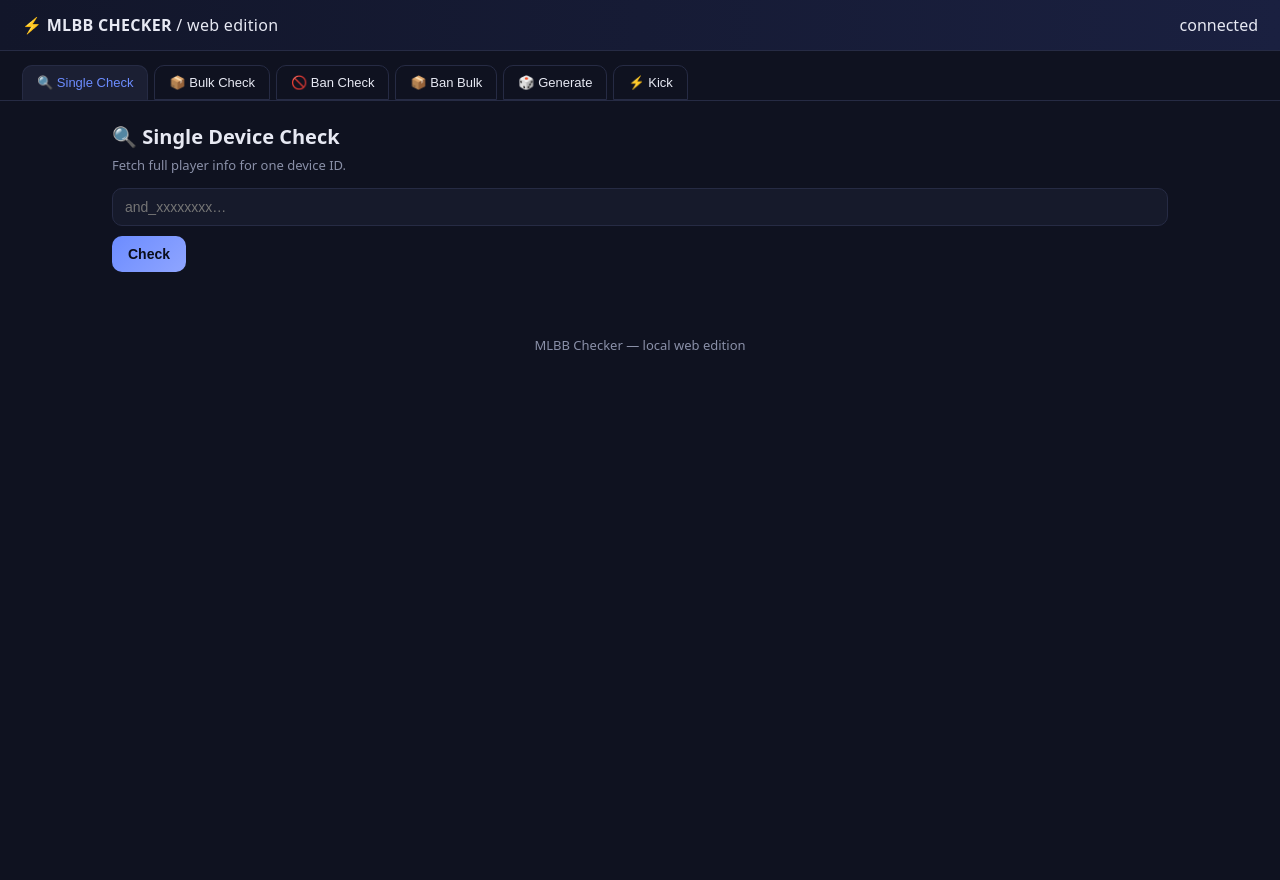
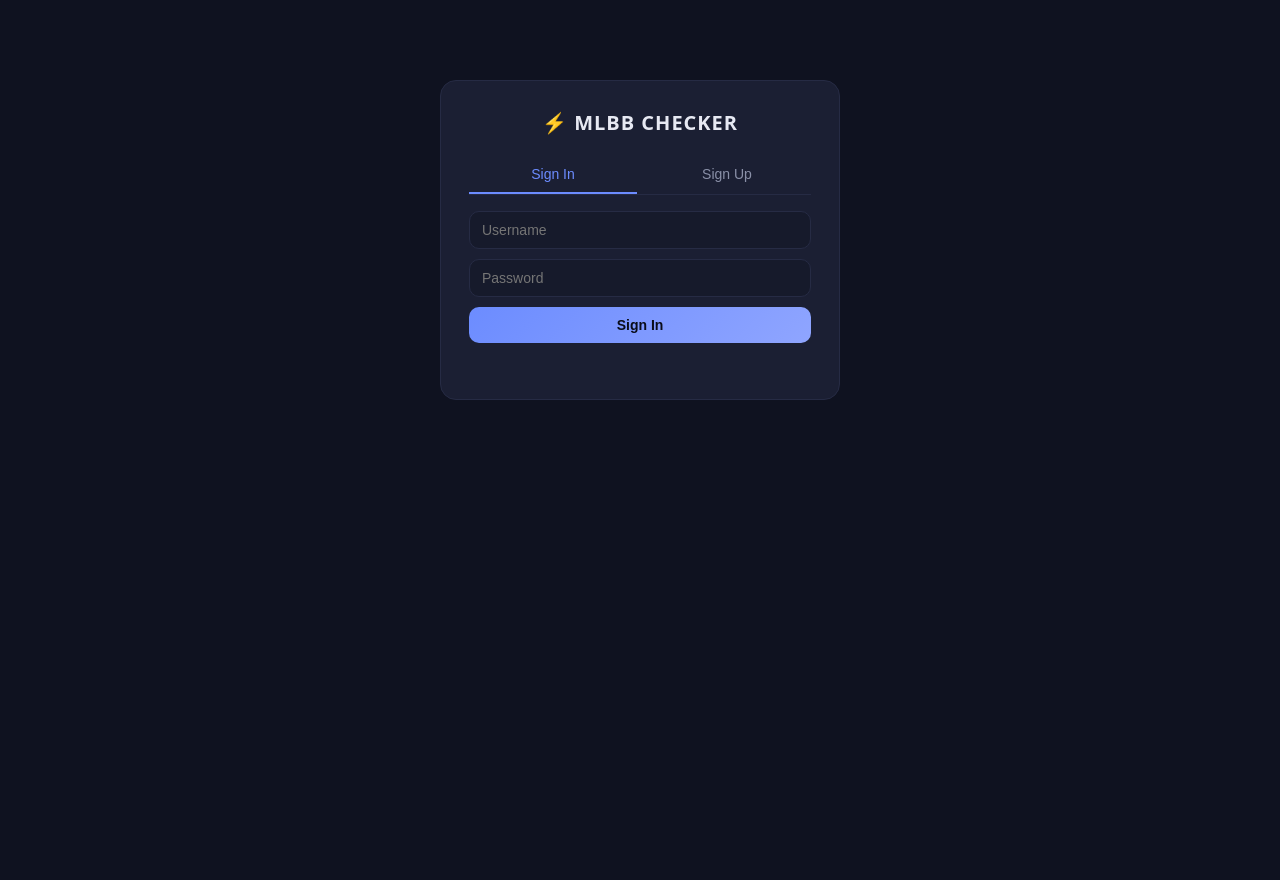
Before and after one commit to adrianursal50-tech/UNIQUE-BOT-CHECKER-DEV-ID-, a Flask app: page / in a window 1280 px wide. Before the commit the page ends 350 px from the top, so only its background shows below. Run offline with Flask 3, Linux system fonts and the light colour scheme.

Commit message:
Update index.html

```diff
--- a/templates/index.html
+++ b/templates/index.html
@@ -1,69 +1,101 @@
 <!DOCTYPE html>
 <html lang="en">
 <head>
-<meta charset="UTF-8" />
+<meta charset="UTF-8"/>
 <meta name="viewport" content="width=device-width, initial-scale=1.0"/>
-<title>MLBB Checker — Web</title>
-<link rel="stylesheet" href="/static/style.css" />
+<title>MLBB Checker</title>
+<link rel="stylesheet" href="/static/style.css"/>
 </head>
 <body>
+
+<!-- ══════════════ AUTH VIEW ══════════════ -->
+<div id="view-auth" class="view">
+  <div class="auth-card">
+    <div class="brand-line">⚡ <b>MLBB CHECKER</b></div>
+    <div class="auth-tabs">
+      <button class="auth-tab active" data-auth="login">Sign In</button>
+      <button class="auth-tab" data-auth="signup">Sign Up</button>
+    </div>
+
+    <!-- login -->
+    <form id="form-login" class="auth-form active">
+      <input class="input" name="username" placeholder="Username" autocomplete="username" required/>
+      <input class="input" name="password" type="password" placeholder="Password" autocomplete="current-password" required/>
+      <button class="btn primary" type="submit">Sign In</button>
+      <div class="auth-err" data-err></div>
+    </form>
+
+    <!-- signup -->
+    <form id="form-signup" class="auth-form">
+      <input class="input" name="username" placeholder="Username (3–20 alnum)" required/>
+      <input class="input" name="password" type="password" placeholder="Password (min 6)" required/>
+      <div class="captcha-row">
+        <span class="captcha-q" id="captcha-q">loading…</span>
+        <input class="input small" name="captcha" placeholder="answer" required/>
+        <button class="btn ghost small" type="button" id="captcha-reload">↻</button>
+      </div>
+      <button class="btn primary" type="submit">Create Account (50 free credits)</button>
+      <div class="auth-err" data-err></div>
+    </form>
+  </div>
+</div>
+
+<!-- ══════════════ MAIN APP ══════════════ -->
+<div id="view-app" class="view hidden">
   <header class="topbar">
-  <div class="brand">⚡ <b>MLBB CHECKER</b> <span class="brand-sub">/ web edition</span></div>
-  <div class="brand-info">
-    <span id="health-dot" class="dot"></span>
-    <span id="health-text">connected</span>
+    <div class="brand">⚡ <b>MLBB CHECKER</b></div>
+    <div class="userbar">
+      <span class="credits">💳 <b id="my-credits">0</b> credits</span>
+      <span class="uname">👤 <b id="my-name">—</b></span>
+      <button class="btn small ghost hidden" id="admin-btn">🛠 Admin</button>
+      <button class="btn small ghost" id="logout-btn">Logout</button>
     </div>
   </header>
 
   <nav class="tabs">
-  <button class="tab active" data-tab="single">🔍 Single Check</button>
-  <button class="tab" data-tab="bulk">📦 Bulk Check</button>
-  <button class="tab" data-tab="ban">🚫 Ban Check</button>
+    <button class="tab active" data-tab="single">🔍 Single</button>
+    <button class="tab" data-tab="bulk">📦 Bulk</button>
+    <button class="tab" data-tab="ban">🚫 Ban</button>
     <button class="tab" data-tab="banbulk">📦 Ban Bulk</button>
     <button class="tab" data-tab="generate">🎲 Generate</button>
     <button class="tab" data-tab="kick">⚡ Kick</button>
+    <button class="tab" data-tab="jobs">📋 My Jobs</button>
   </nav>
 
   <main>
-
-  <!-- ═════════════════ SINGLE ═════════════════ -->
+    <!-- SINGLE -->
     <section class="panel active" id="panel-single">
-    <h2>🔍 Single Device Check</h2>
-    <p class="muted">Fetch full player info for one device ID.</p>
-
+      <h2>🔍 Single Check</h2>
+      <p class="muted">Full player info for one device ID (1 credit).</p>
       <div class="row">
-      <input id="single-input" class="input" placeholder="and_xxxxxxxx…" />
+        <input id="single-input" class="input" placeholder="and_xxxxxxxx…"/>
         <button id="single-btn" class="btn primary">Check</button>
       </div>
-
       <div id="single-output" class="result"></div>
     </section>
 
-  <!-- ═════════════════ BULK ═════════════════ -->
+    <!-- BULK -->
     <section class="panel" id="panel-bulk">
-    <h2>📦 Bulk Device Check</h2>
-    <p class="muted">Paste one device ID per line. 30 threads by default.</p>
-
+      <h2>📦 Bulk Check</h2>
+      <p class="muted">One device ID per line. 1 credit per ID.</p>
       <div class="row">
         <label class="lbl">Threads</label>
-      <input id="bulk-threads" class="input small" type="number" value="30" min="1" max="60"/>
+        <input id="bulk-threads" class="input small" type="number" value="40" min="1" max="60"/>
+        <span class="muted" id="bulk-cost-hint"></span>
       </div>
-
       <textarea id="bulk-input" class="textarea" placeholder="and_xxx&#10;and_yyy&#10;..."></textarea>
-
       <div class="row">
         <button id="bulk-start" class="btn primary">Start Bulk</button>
         <button id="bulk-stop" class="btn danger" disabled>Stop</button>
-      <button id="bulk-dl" class="btn ghost" disabled>Download Results</button>
+        <button id="bulk-dl" class="btn ghost" disabled>Download</button>
       </div>
-
       <div id="bulk-progress" class="progress-wrap hidden">
         <div class="progress-bar"><div id="bulk-bar" class="progress-fill"></div></div>
         <div class="stats-grid">
           <div class="stat"><span class="k">Total</span><span id="st-total" class="v">0</span></div>
           <div class="stat"><span class="k">Checked</span><span id="st-checked" class="v">0</span></div>
-        <div class="stat ok"><span class="k">✅ Registered</span><span id="st-reg" class="v">0</span></div>
-        <div class="stat warn"><span class="k">⚠️ Unregistered</span><span id="st-unreg" class="v">0</span></div>
+          <div class="stat ok"><span class="k">✅ Reg</span><span id="st-reg" class="v">0</span></div>
+          <div class="stat warn"><span class="k">⚠️ Unreg</span><span id="st-unreg" class="v">0</span></div>
           <div class="stat err"><span class="k">❌ Invalid</span><span id="st-inv" class="v">0</span></div>
           <div class="stat"><span class="k">📦 Valid</span><span id="st-valid" class="v">0</span></div>
         </div>
@@ -71,37 +103,31 @@
       </div>
     </section>
 
-  <!-- ═════════════════ BAN SINGLE ═════════════════ -->
+    <!-- BAN -->
     <section class="panel" id="panel-ban">
       <h2>🚫 Ban Check (single)</h2>
-    <p class="muted">Uses accurate PID 20001 method. Can take 20–25 s.</p>
-
+      <p class="muted">Accurate PID 20001 method. 1 credit. Takes 10–25 s.</p>
       <div class="row">
-      <input id="ban-input" class="input" placeholder="and_xxxxxxxx…" />
+        <input id="ban-input" class="input" placeholder="and_xxxxxxxx…"/>
         <button id="ban-btn" class="btn primary">Check Ban</button>
       </div>
-
       <div id="ban-output" class="result"></div>
     </section>
 
-  <!-- ═════════════════ BAN BULK ═════════════════ -->
+    <!-- BAN BULK -->
     <section class="panel" id="panel-banbulk">
       <h2>📦 Ban Bulk</h2>
-    <p class="muted">Scan many device IDs for ban status.</p>
-
+      <p class="muted">Scan many IDs for ban status. 1 credit per ID.</p>
       <div class="row">
         <label class="lbl">Threads</label>
         <input id="banbulk-threads" class="input small" type="number" value="20" min="1" max="60"/>
       </div>
-
       <textarea id="banbulk-input" class="textarea" placeholder="and_xxx&#10;and_yyy&#10;..."></textarea>
-
       <div class="row">
         <button id="banbulk-start" class="btn primary">Start Ban Scan</button>
         <button id="banbulk-stop" class="btn danger" disabled>Stop</button>
-      <button id="banbulk-dl" class="btn ghost" disabled>Download Results</button>
+        <button id="banbulk-dl" class="btn ghost" disabled>Download</button>
       </div>
-
       <div id="banbulk-progress" class="progress-wrap hidden">
         <div class="progress-bar"><div id="banbulk-bar" class="progress-fill"></div></div>
         <div class="stats-grid">
@@ -109,47 +135,83 @@
           <div class="stat"><span class="k">Checked</span><span id="bst-checked" class="v">0</span></div>
           <div class="stat err"><span class="k">🚫 Banned</span><span id="bst-banned" class="v">0</span></div>
           <div class="stat ok"><span class="k">✅ Clean</span><span id="bst-clean" class="v">0</span></div>
-        <div class="stat warn"><span class="k">⚠️ Unknown/Unreg</span><span id="bst-unreg" class="v">0</span></div>
+          <div class="stat warn"><span class="k">⚠️ Unk</span><span id="bst-unreg" class="v">0</span></div>
           <div class="stat err"><span class="k">❌ Invalid</span><span id="bst-inv" class="v">0</span></div>
         </div>
         <div id="banbulk-latest" class="latest"></div>
       </div>
     </section>
 
-  <!-- ═════════════════ GENERATE ═════════════════ -->
+    <!-- GENERATE -->
     <section class="panel" id="panel-generate">
       <h2>🎲 Generate Device IDs</h2>
-    <p class="muted">Create random Android device IDs (Luhn-valid IMEI).</p>
-
+      <p class="muted">Free — no credits used.</p>
       <div class="row">
         <label class="lbl">Count</label>
         <input id="gen-count" class="input small" type="number" value="10" min="1" max="10000"/>
         <button id="gen-btn" class="btn primary">Generate</button>
         <button id="gen-copy" class="btn ghost" disabled>Copy All</button>
       </div>
-
       <pre id="gen-output" class="mono-box"></pre>
     </section>
 
-  <!-- ═════════════════ KICK ═════════════════ -->
+    <!-- KICK -->
     <section class="panel" id="panel-kick">
       <h2>⚡ Bruteforce Kicker</h2>
-    <p class="muted">Fetches target session, then repeatedly kicks (3 s delay).</p>
-
+      <p class="muted">5 credits. Kicks the target session for ~1 minute (3 s delay).</p>
       <div class="row">
-      <input id="kick-input" class="input" placeholder="and_xxxxxxxx…" />
+        <input id="kick-input" class="input" placeholder="and_xxxxxxxx…"/>
         <button id="kick-start" class="btn primary">Start Kick</button>
-      <button id="kick-stop" class="btn danger" disabled>Stop</button>
       </div>
-
       <div id="kick-panel" class="result hidden"></div>
     </section>
 
+    <!-- JOBS -->
+    <section class="panel" id="panel-jobs">
+      <h2>📋 My Jobs</h2>
+      <p class="muted">Recent bulk scans — click to resume monitoring or download.</p>
+      <div id="jobs-list" class="jobs"></div>
+      <div class="row">
+        <button id="jobs-refresh" class="btn ghost">↻ Refresh</button>
+      </div>
+    </section>
   </main>
+</div>
 
-<footer>
-  <span class="muted">MLBB Checker — local web edition</span>
-</footer>
+<!-- ══════════════ ADMIN VIEW ══════════════ -->
+<div id="view-admin" class="view hidden">
+  <header class="topbar">
+    <div class="brand">🛠 <b>ADMIN PANEL</b></div>
+    <div class="userbar">
+      <button class="btn small ghost" id="admin-back">← Back</button>
+    </div>
+  </header>
+
+  <main>
+    <div class="row stats-row" id="admin-stats">
+      <div class="stat"><span class="k">👥 Users</span><span class="v" id="as-users">…</span></div>
+      <div class="stat"><span class="k">📋 Jobs</span><span class="v" id="as-jobs">…</span></div>
+      <div class="stat warn"><span class="k">⚡ Running</span><span class="v" id="as-running">…</span></div>
+      <div class="stat ok"><span class="k">💳 Credits added</span><span class="v" id="as-cadd">…</span></div>
+      <div class="stat err"><span class="k">💳 Credits used</span><span class="v" id="as-cused">…</span></div>
+    </div>
+
+    <div class="row">
+      <input id="admin-search" class="input" placeholder="Search username…"/>
+      <button id="admin-search-btn" class="btn">Search</button>
+      <button id="admin-reload" class="btn ghost">↻ Reload</button>
+    </div>
+
+    <div class="admin-table-wrap">
+      <table class="admin-table" id="admin-users-table">
+        <thead>
+          <tr><th>ID</th><th>User</th><th>Credits</th><th>Admin</th><th>Banned</th><th>Actions</th></tr>
+        </thead>
+        <tbody id="admin-users-body"></tbody>
+      </table>
+    </div>
+  </main>
+</div>
 
 <script src="/static/app.js"></script>
 </body>
```
Lines whose indentation alone changed are shown as unchanged.
